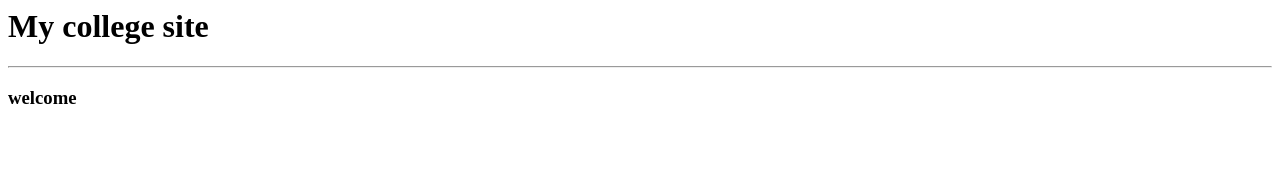
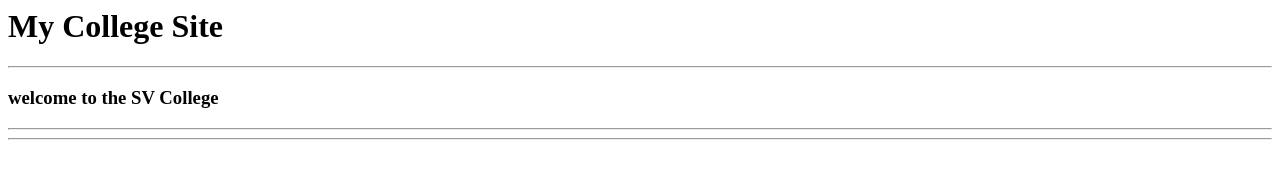
Before and after one commit to Naresh-Medicharla/mycollege, a plain HTML site: page index.html in a window 1280 px wide. Drawn offline with Linux system fonts and the light colour scheme.

Commit message:
Update index.html
updated college name

```diff
--- a/index.html
+++ b/index.html
@@ -1,3 +1,5 @@
-<h1>My college site</h1>
+<h1 text-align="center">My College Site</h1>
 <hr>
-<h3>welcome</h3>
+<h3>welcome to the SV College</h3>
+<hr>
+<hr>
```
